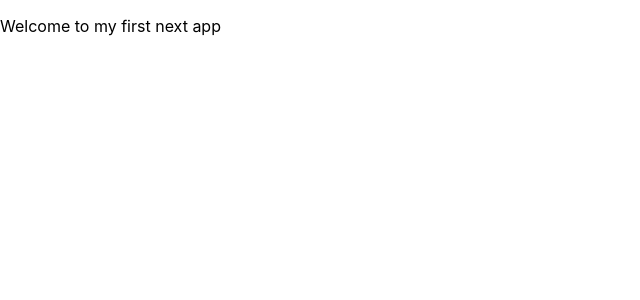
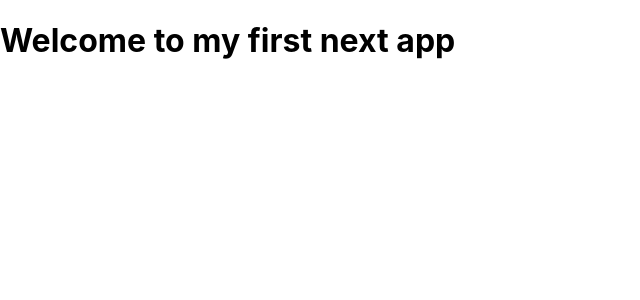
Before and after one commit to mouhamed1296/nextjs_journey, a Next.js app: page / in a window 1280 px wide. Shown: the top 300 px of the page, without its empty margins (0-640 px from the left). Built offline with nearby package versions, Linux system fonts and the light colour scheme.

Commit message:
Modification de la page d'acceuil

```diff
--- a/pages/index.js
+++ b/pages/index.js
@@ -3,7 +3,7 @@ import Head from 'next/head'
 export default function Home() {
   return (
     <div>
-      <p>Welcome to my first next app</p>
+      <h1>Welcome to my first next app</h1>
     </div>
   )
 }
```
